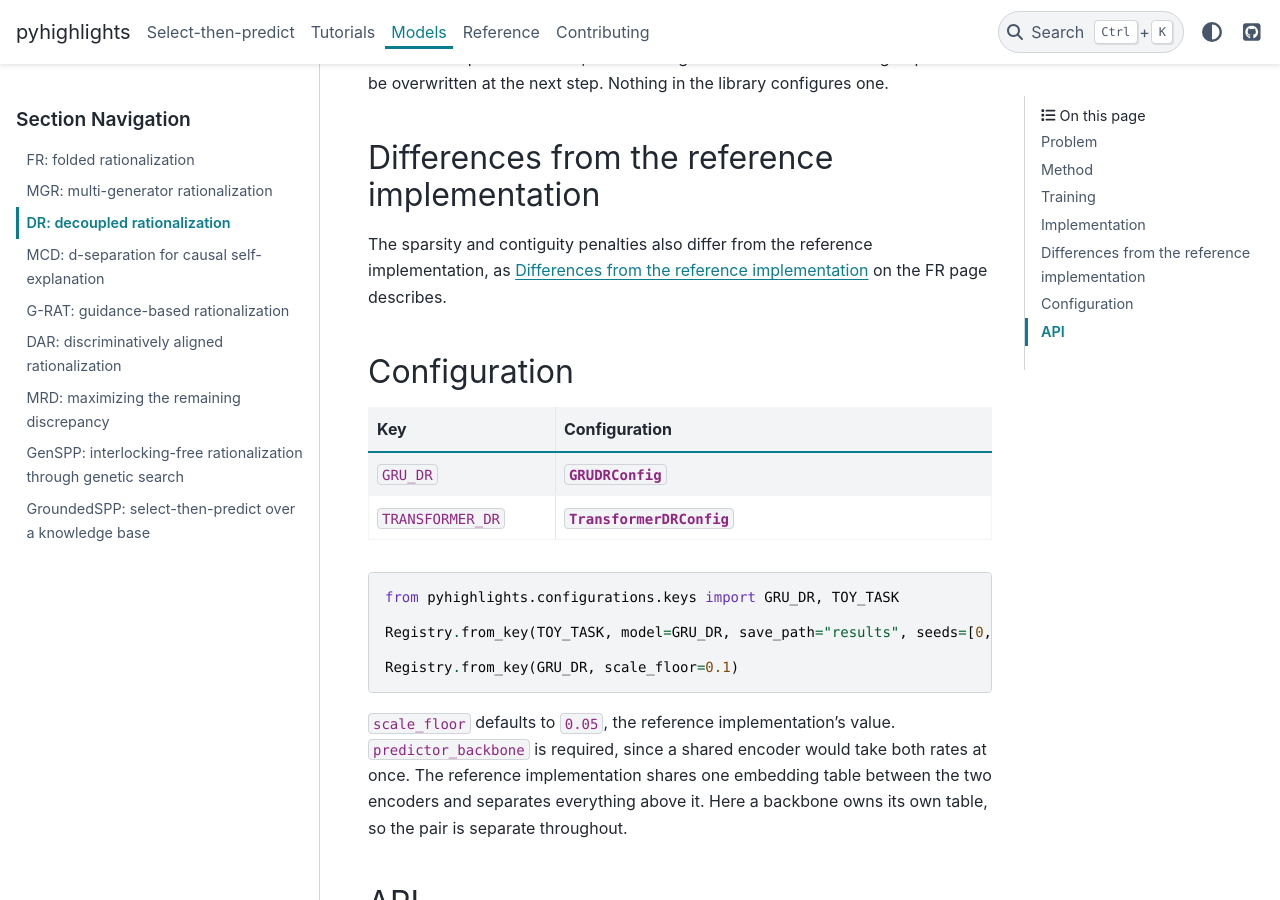
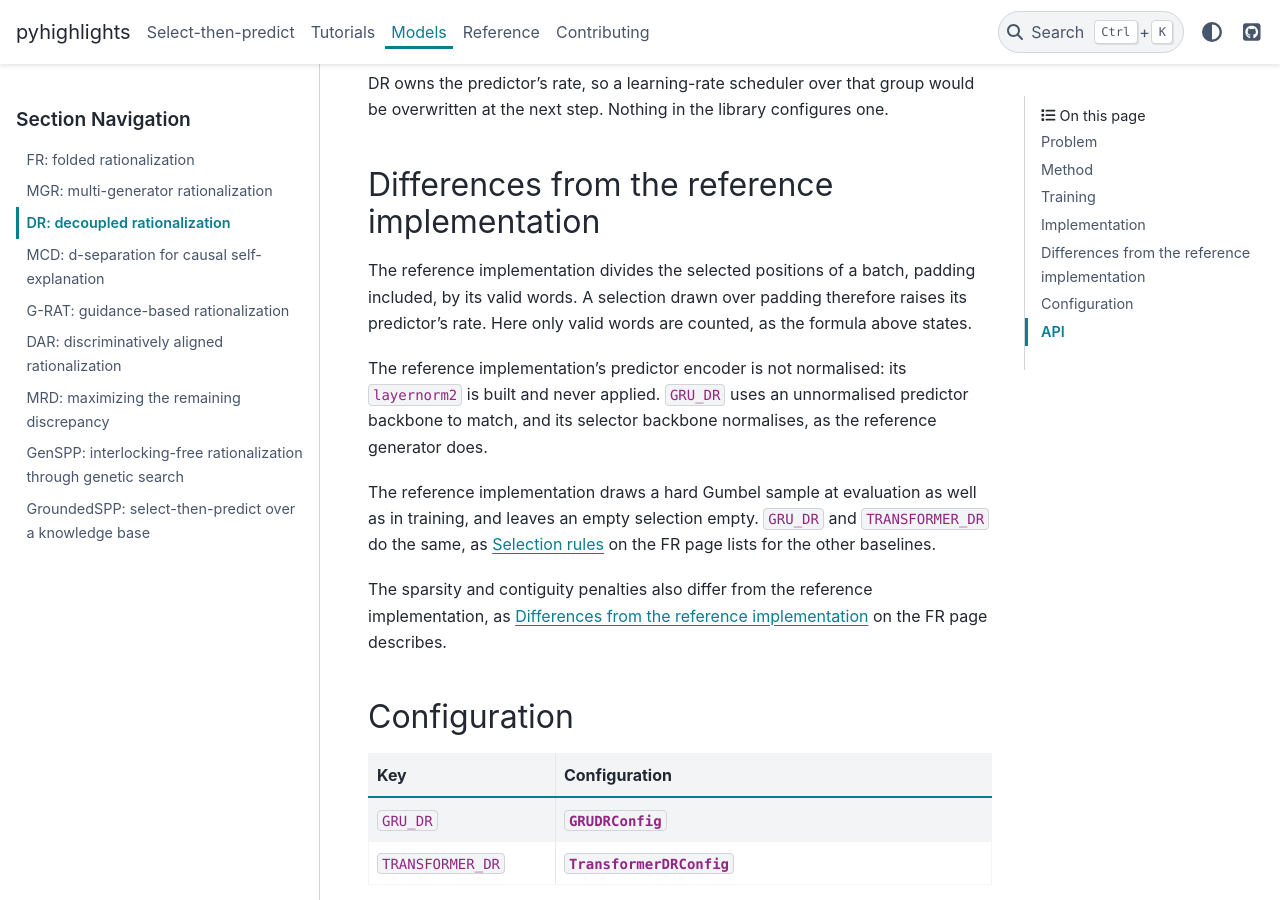
Before and after one commit to nlp-unibo/pyhighlights, a Sphinx documentation site: the page built from docsrc/source/models/dr.rst, in a window 1280 px wide and 900 px high, scrolled down 2361 px. Built offline with Sphinx 7.4.7 and the PyData theme 0.15.4, drawn with Linux system fonts in a browser that asks for light colours; some of the changed text lies outside the part shown.

Commit message:
fix: dr follows its reference implementation
Checked against jugechengzi/Rationalization-DR, `norm_beer.py` with its
default `--sp_norm 0` (`Sp_norm_model`).

- The reference predictor encoder is not normalised: `layernorm2` is built
  and never applied. `GRU_DR` now uses `UNNORMALISED_GRU_BACKBONE` for its
  predictor. Its selector still normalises, as the reference generator does.
- The reference selects with `F.gumbel_softmax`, which ignores `eval()`,
  and never repairs an empty selection. `GRU_DR` sets
  `sample_at_evaluation=True` and `repair_empty_selections=False`.
- The reference sets the predictor's rate factor to one when a batch's
  sparsity is zero. A step that kept nothing now trains the predictor at
  the selector's rate instead of at the floor.

`dr.rst` also documents that the reference counts selected padding in the
rate's numerator, which is not reproduced.

Co-Authored-By: Claude Opus 5.5 <noreply@anthropic.com>

```diff
--- a/docsrc/source/concepts/select-then-predict.rst
+++ b/docsrc/source/concepts/select-then-predict.rst
@@ -78,7 +78,7 @@ It is unbiased and it has the variance such estimators are known for, which is w
 
 The second answer is a continuous relaxation.
 The library samples the mask with a hard Gumbel-softmax during training and takes the argmax during evaluation, so the forward pass is always a genuine binary mask while the backward pass runs through the relaxation.
-A model configured with ``sample_at_evaluation`` samples during evaluation as well, as the original FR, MCD, MGR and DAR do.
+A model configured with ``sample_at_evaluation`` samples during evaluation as well, as the original FR, MCD, MGR, DAR and DR do.
 
 .. code-block:: python
 
--- a/docsrc/source/models/dr.rst
+++ b/docsrc/source/models/dr.rst
@@ -46,7 +46,7 @@ As the selection settles and becomes informative, the factor rises, so the restr
    \qquad
    \eta_{\text{predictor}} = \eta \cdot \max\!\left( \frac{\sum_{i,t} h^{(i)}_t}{\sum_{i,t} m^{(i)}_t},\; \texttt{scale\_floor} \right)
 
-The floor comes from the reference implementation.
+The floor comes from the reference implementation, and so does one exception: a step that kept no word at all trains the predictor at the selector's rate.
 A selection keeping almost nothing would otherwise stop the predictor entirely.
 A predictor that never moves cannot tell the selector which words were worth keeping.
 
@@ -98,6 +98,16 @@ Nothing in the library configures one.
 Differences from the reference implementation
 ---------------------------------------------
 
+The reference implementation divides the selected positions of a batch, padding included, by its valid words.
+A selection drawn over padding therefore raises its predictor's rate.
+Here only valid words are counted, as the formula above states.
+
+The reference implementation's predictor encoder is not normalised: its ``layernorm2`` is built and never applied.
+``GRU_DR`` uses an unnormalised predictor backbone to match, and its selector backbone normalises, as the reference generator does.
+
+The reference implementation draws a hard Gumbel sample at evaluation as well as in training, and leaves an empty selection empty.
+``GRU_DR`` and ``TRANSFORMER_DR`` do the same, as :ref:`selection-rules` on the FR page lists for the other baselines.
+
 The sparsity and contiguity penalties also differ from the reference implementation, as :ref:`penalty-differences` on the FR page describes.
 
 Configuration
--- a/docsrc/source/models/fr.rst
+++ b/docsrc/source/models/fr.rst
@@ -157,7 +157,7 @@ Second, exactly one selector is allowed, since folding is defined for a pair and
 Selection rules
 ---------------
 
-The reference implementations of FR, MCD, MGR, G-RAT and DAR agree on two rules where the library's defaults differ, and their configurations set each rule as their reference does.
+The reference implementations of FR, MCD, MGR, G-RAT, DAR and DR agree on two rules where the library's defaults differ, and their configurations set each rule as their reference does.
 
 .. list-table::
    :header-rows: 1
@@ -167,13 +167,13 @@ The reference implementations of FR, MCD, MGR, G-RAT and DAR agree on two rules
      - Reference implementations
      - Library default
    * - ``sample_at_evaluation``
-     - FR, MCD, MGR and DAR draw a hard Gumbel sample at evaluation too, since ``F.gumbel_softmax`` ignores ``eval()``. G-RAT thresholds the probability at 0.5, which is the argmax.
+     - FR, MCD, MGR, DAR and DR draw a hard Gumbel sample at evaluation too, since ``F.gumbel_softmax`` ignores ``eval()``. G-RAT thresholds the probability at 0.5, which is the argmax.
      - ``False``, the argmax
    * - ``repair_empty_selections``
      - None. An empty selection reaches the predictor as it is.
      - ``True``, keeps the highest-scoring word
 
-The GRU and transformer configurations of the five models set both as their reference does.
+The GRU and transformer configurations of the six models set both as their reference does.
 
 A selection sampled at evaluation makes the test predictions random.
 The test pass is therefore seeded with the run's seed, and ``replay_predictions`` seeds its own pass the same way.
```
Also changed, not shown: 5 other files.
